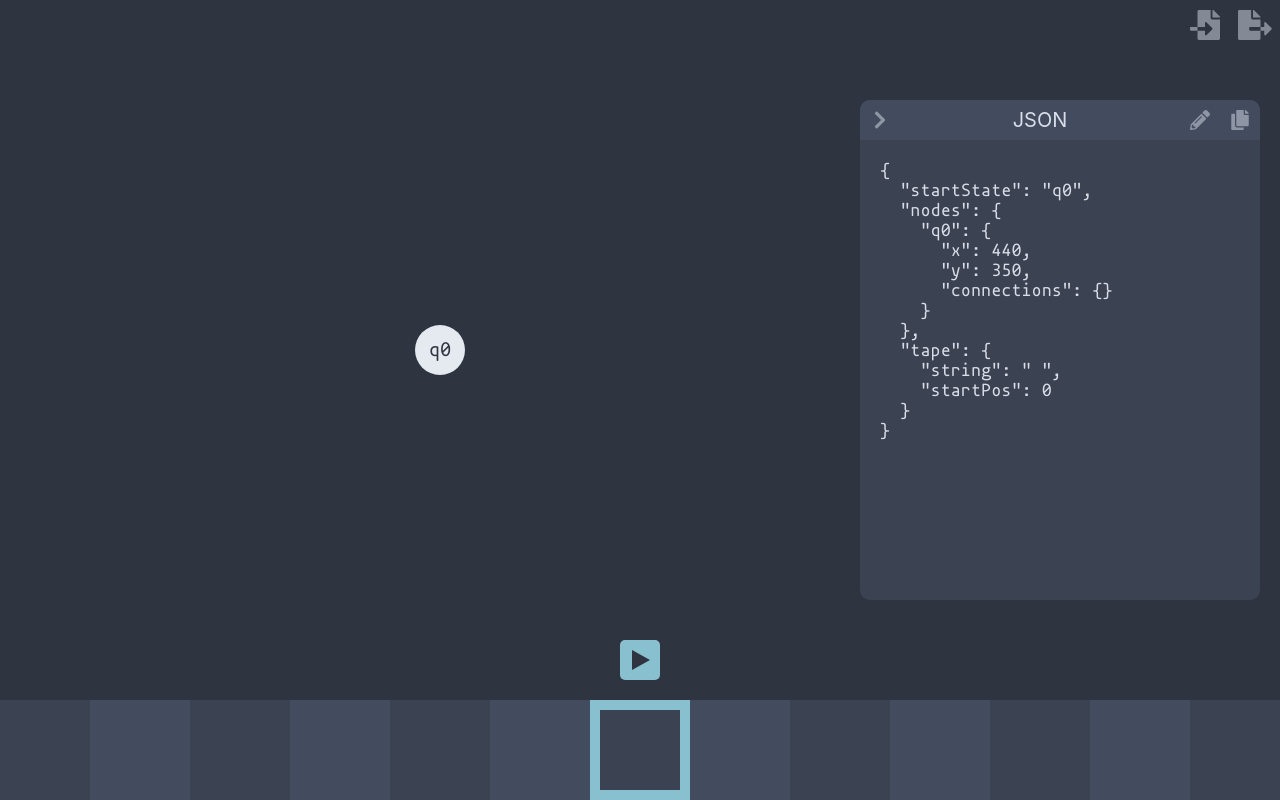
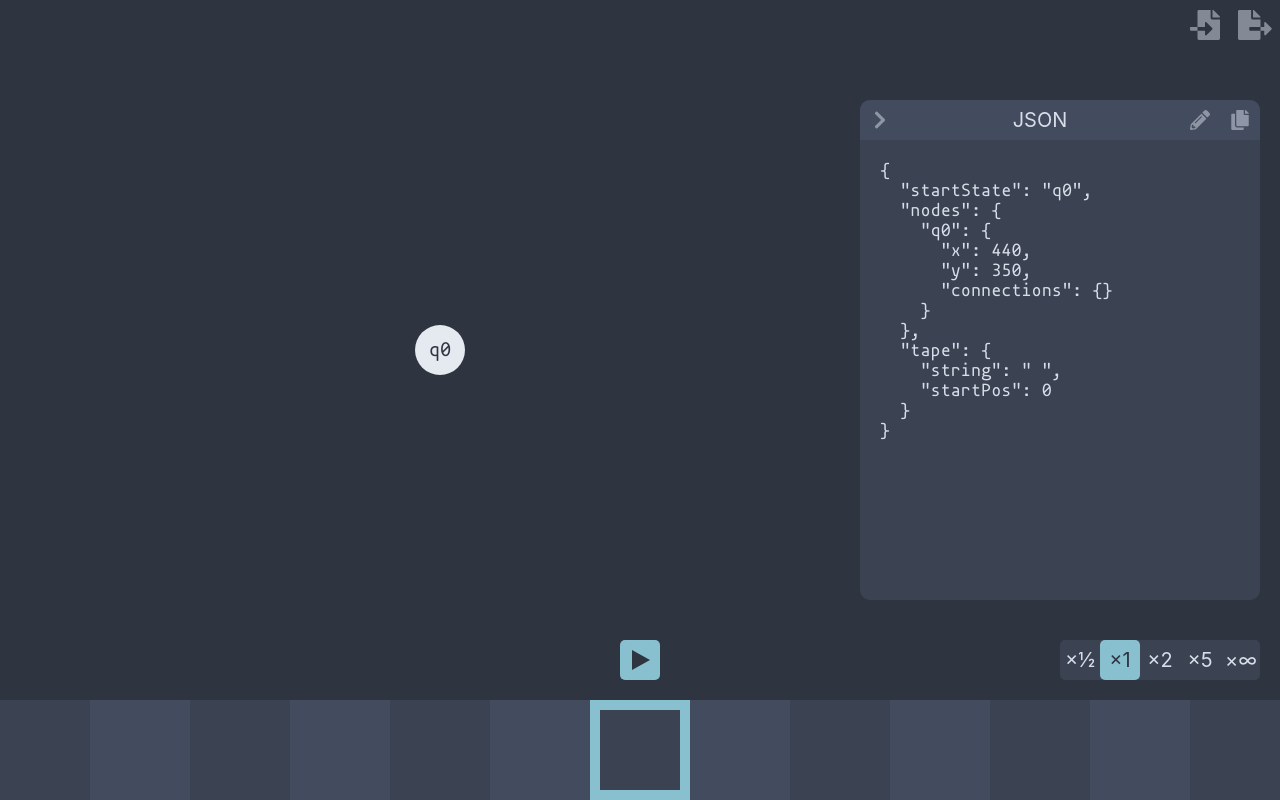
Before and after one commit to rodrigohpalmeirim/automaton-simulator, a React (Create React App) app: page / in a window 1280 px wide. Built offline with nearby package versions, Linux system fonts and the light colour scheme.

Commit message:
add speed controls

```diff
--- a/src/App.css
+++ b/src/App.css
@@ -229,3 +229,24 @@
   transform: scale(1);
   box-shadow: none;
 }
+
+#speed-controls {
+  position: absolute;
+  right: 20px;
+  background-color: #3B4252;
+  font-size: 20px;
+  line-height: 30px;
+  display: flex;
+  flex-direction: row;
+  border-radius: 5px;
+}
+
+#speed-controls div {
+  width: 30px;
+  border-radius: 5px;
+  padding: 5px;
+  cursor: pointer;
+}
+#speed-controls div:hover {
+  background-color: #434C5E;
+}
--- a/src/App.js
+++ b/src/App.js
@@ -6,7 +6,7 @@ import { renderNode, dragNode, createNode, removeNode, nodeMouseDownHandler } fr
 import { renderArrow, dragArrow, dragLabel } from './arrow';
 import { updateTape, dragTape, tapeMouseDownHandler } from './tape';
 import { createConnection, editConnection, applyConnectionChanges, cancelConnection, removeConnection } from './connection';
-import { run, stop } from './simulation';
+import { run, stop, changeSpeed } from './simulation';
 import { parseJSON, updateJSON } from './json'
 import { upload, download } from './file'
 export default class App extends Component {
@@ -40,6 +40,7 @@ export default class App extends Component {
     document.lastTapePos = 0;
     document.selectedConnectionChar = "temp";
     document.freeEdit = false;
+    document.speed = 1;
 
     document.tapePos = window.innerWidth / 2 - document.tapeHeight / 2 - document.focusedCharId * document.tapeHeight;
 
@@ -241,7 +242,7 @@ export default class App extends Component {
                       bottom: 0,
                       left: id * document.tapeHeight + document.tapePos,
                       fontSize: document.tapeHeight / 2,
-                      transition: document.running ? ".5s" : "0s",
+                      transition: document.running ? 0.5 / document.speed + "s" : 0 + "s",
                     }} maxLength="1" onInput={(event) => {
                       if (event.target.value === " ")
                         event.target.value = "␣";
@@ -267,8 +268,14 @@ export default class App extends Component {
                   <polygon points={"12,10 30,20 12,30"} fill="#2E3440" />
                 </svg>
               </div>
-            )
-            }
+            )}
+            <div id="speed-controls" style={{ bottom: document.tapeHeight + 20, zIndex: document.running ? 2 : 0 }}>
+              <div style={document.speed === 0.5 ? { backgroundColor: "#88C0D0", color: "#2E3440" } : {}} onClick={() => { changeSpeed(0.5); }}>×½</div>
+              <div style={document.speed === 1 ? { backgroundColor: "#88C0D0", color: "#2E3440" } : {}} onClick={() => { changeSpeed(1); }}>×1</div>
+              <div style={document.speed === 2 ? { backgroundColor: "#88C0D0", color: "#2E3440" } : {}} onClick={() => { changeSpeed(2); }}>×2</div>
+              <div style={document.speed === 5 ? { backgroundColor: "#88C0D0", color: "#2E3440" } : {}} onClick={() => { changeSpeed(5); }}>×5</div>
+              <div style={document.speed === Infinity ? { backgroundColor: "#88C0D0", color: "#2E3440" } : {}} onClick={() => { changeSpeed(Infinity); }}>×∞</div>
+            </div>
             {document.editingConnection && (
               <form id="connection-box" style={{ left: document.arrowCenter.x, top: document.arrowCenter.y }}>
                 <input className="connection-input" type="text" name="char" maxLength="1" autoFocus onInput={(event) => { event.target.nextElementSibling.focus(); if (event.target.value === " ") event.target.value = "␣" }} /> → <input className="connection-input" type="text" name="replaceChar" maxLength="1" onInput={(event) => { event.target.nextElementSibling.focus(); if (event.target.value === " ") event.target.value = "␣" }} />, <input className="connection-input" type="text" name="move" maxLength="1" />
--- a/src/simulation.js
+++ b/src/simulation.js
@@ -2,17 +2,7 @@ import { updateTape } from './tape';
 
 var interval;
 
-export function run() {
-    if (document.nodes[document.startState]) {
-        document.state = document.startState;
-        document.tapePos = window.innerWidth / 2 - document.tapeHeight / 2 - document.focusedCharId * document.tapeHeight;
-        updateTape();
-        document.update();
-        setTimeout(() => { document.running = true; document.update(); }, 1);
-
-        document.chars = JSON.parse(JSON.stringify(document.initChars));
-
-        interval = setInterval(() => {
+function loop() {
     for (const char in document.nodes[document.state].connections) {
         if (char === document.chars[document.focusedCharId]) {
             const connection = document.nodes[document.state].connections[char];
@@ -32,7 +22,19 @@ export function run() {
             break;
         }
     }
-        }, 1000);
+}
+
+export function run() {
+    if (document.nodes[document.startState]) {
+        document.state = document.startState;
+        document.tapePos = window.innerWidth / 2 - document.tapeHeight / 2 - document.focusedCharId * document.tapeHeight;
+        updateTape();
+        document.update();
+        setTimeout(() => { document.running = true; document.update(); }, 1);
+
+        document.chars = JSON.parse(JSON.stringify(document.initChars));
+
+        interval = setInterval(loop, 1000 / document.speed);
     }
 }
 
@@ -46,3 +48,12 @@ export function stop() {
     }
     document.update();
 }
+
+export function changeSpeed(speed) {
+    document.speed = speed;
+    document.update();
+    if (document.running) {
+        clearInterval(interval);
+        interval = setInterval(loop, 1000 / document.speed);
+    }
+}
```
Also changed, not shown: 1 other file (tests, documents, lock files or other folders). Lines whose indentation alone changed are shown as unchanged.
